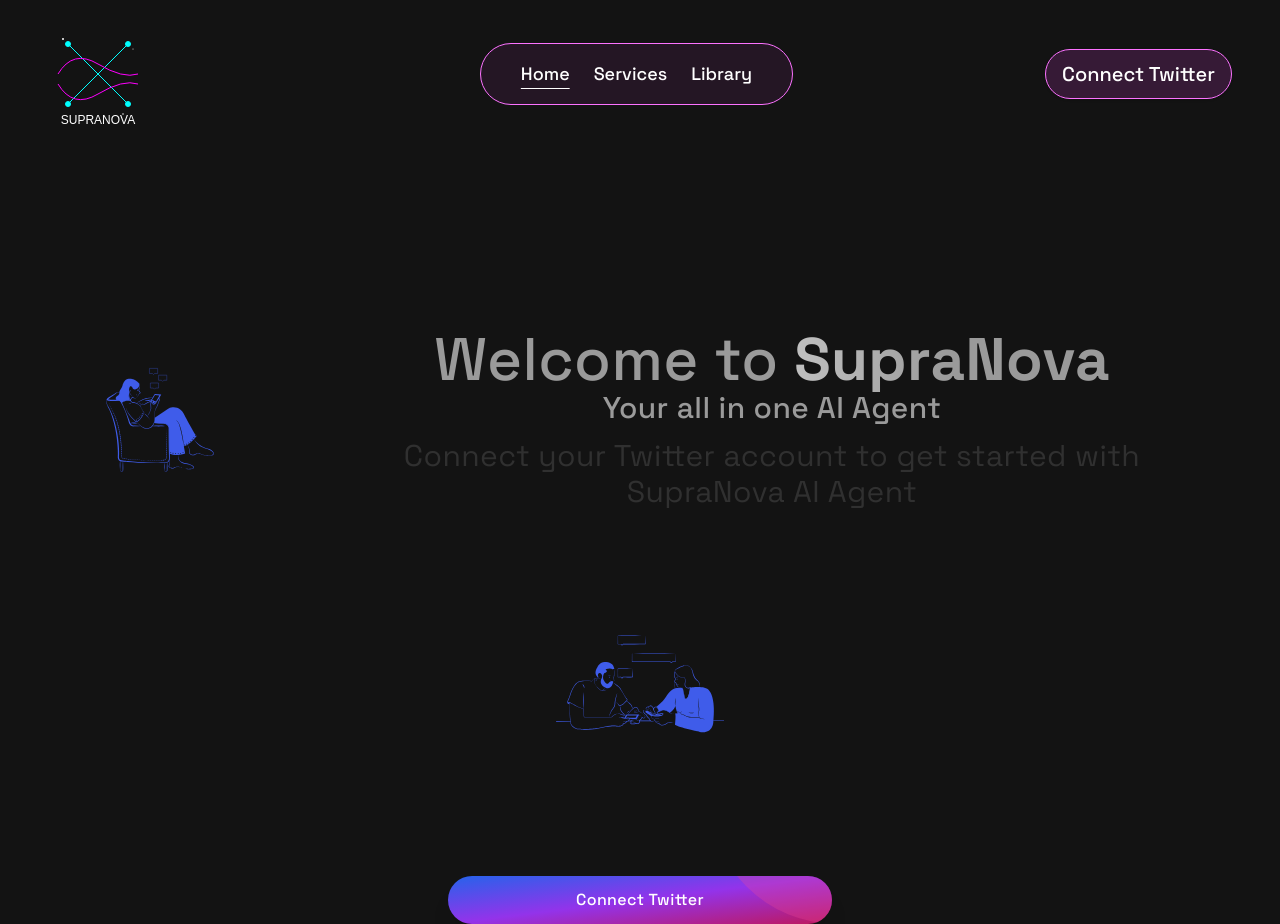
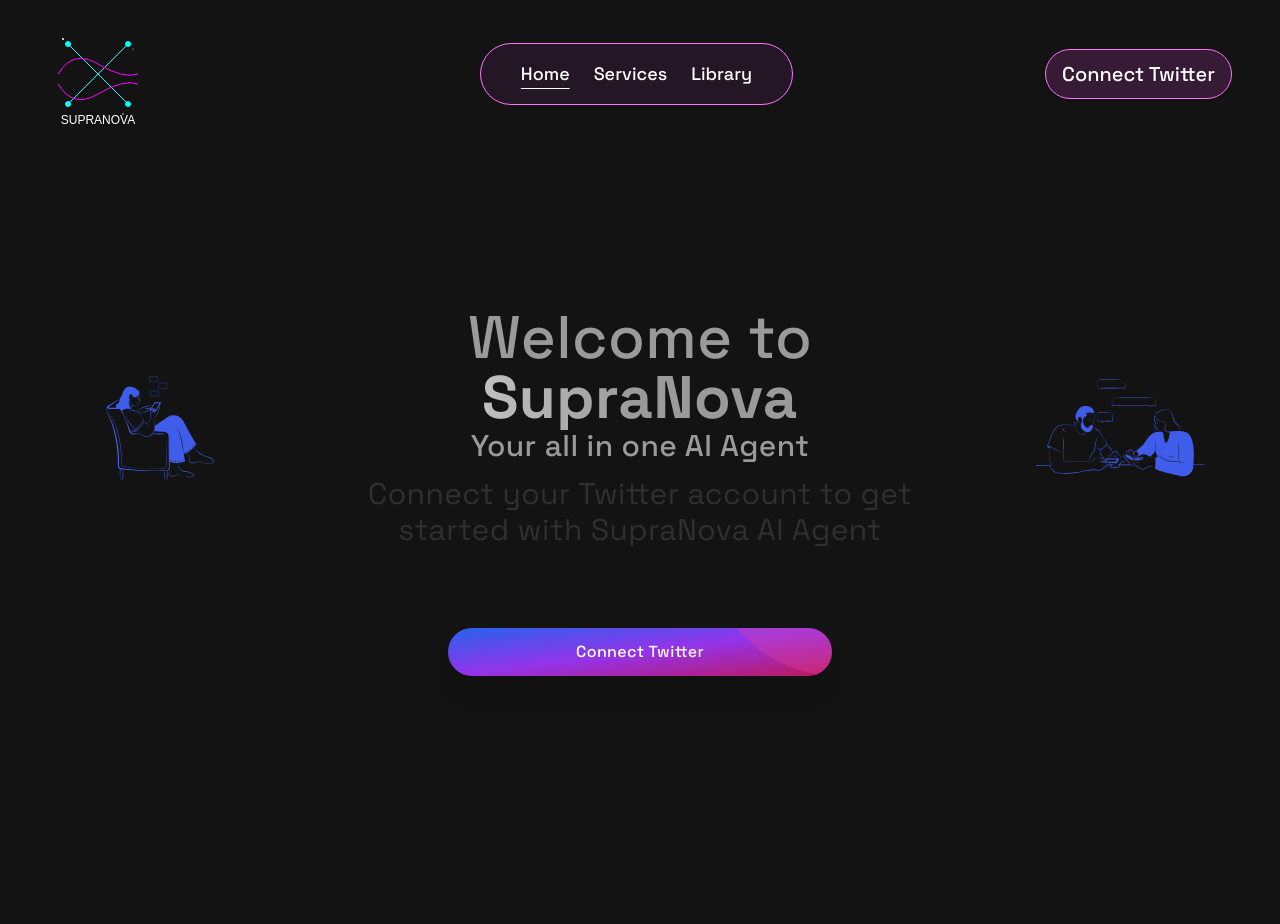
Before and after one commit to karanpargal/SuperNova, a Next.js app in the folder client/: page / in a window 1280 px wide. After the commit the page ends 800 px from the top, so only its background shows below. Built offline with nearby package versions, Linux system fonts and the light colour scheme.

Commit message:
fix: responsivenes

```diff
--- a/client/components/Home/Hero.tsx
+++ b/client/components/Home/Hero.tsx
@@ -43,9 +43,9 @@
   return (
     <section className="w-full flex flex-col mx-auto text-center tracking-wide gap-y-10 md:mt-40">
       <div className="absolute inset-0 z-0 bg-transparent overflow-hidden hidden md:block">
-        <div className="absolute top-1/2 my-8 w-full h-1 bg-gradient-to-r from-transparent via-white to-transparent animate-move-lines"></div>
+        <div className="absolute top-1/2 sm:mt-40 xl:mt-28 w-full h-1 bg-gradient-to-r from-transparent via-white to-transparent animate-move-lines"></div>
       </div>
-      <div className="flex items-center flex-wrap justify-center gap-2 md:gap-10">
+      <div className="md:flex md:flex-nowrap flex-wrap flex items-center justify-center gap-2 md:gap-10  mx-auto">
         {/* Adjust image sizes for smaller screens */}
         <Image
           className="sm:h-56 sm:w-56"
@@ -54,7 +54,7 @@
           width={150}
           height={100}
         />
-        <div className="flex flex-col text-app-gray text-xl sm:text-2xl md:text-6xl gap-y-3 max-w-4xl mx-auto">
+        <div className="flex flex-col text-app-gray text-xl md:text-6xl gap-y-3 max-w-4xl">
           <h1 className="text-gray md:text-6xl text-lg font-medium">
             Welcome to{" "}
             <span className="font-bold text-transparent bg-clip-text bg-gradient-to-r from-[#C0C0C0] via-[#9a9a9a] to-[#9a9a9a] animate-sparkle">
--- a/client/tailwind.config.ts
+++ b/client/tailwind.config.ts
@@ -9,6 +9,9 @@
   ],
   theme: {
     extend: {
+      screens: {
+        xs: "480px",
+      },
       fontFamily: {
         "space-grotesk": ["var(--font-space-grotesk)"],
       },
```
